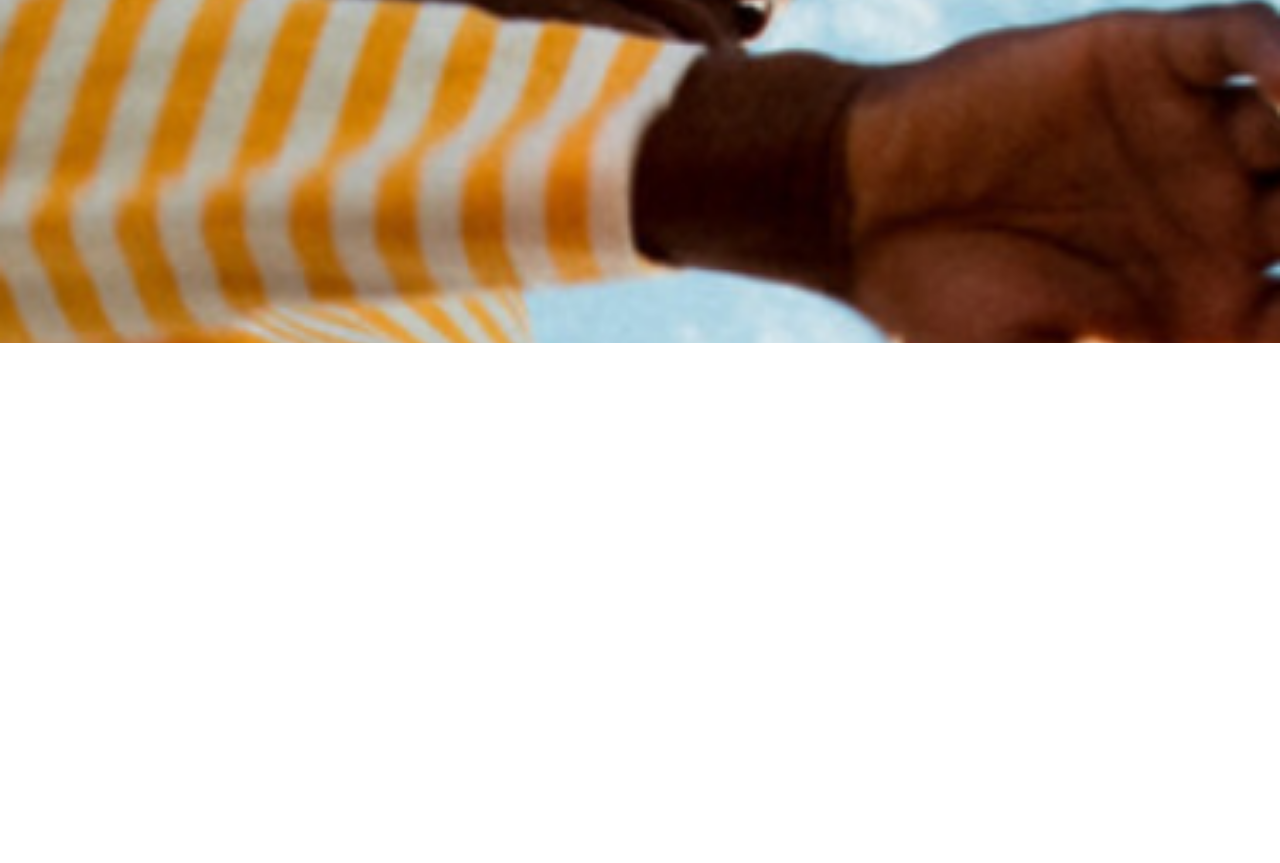
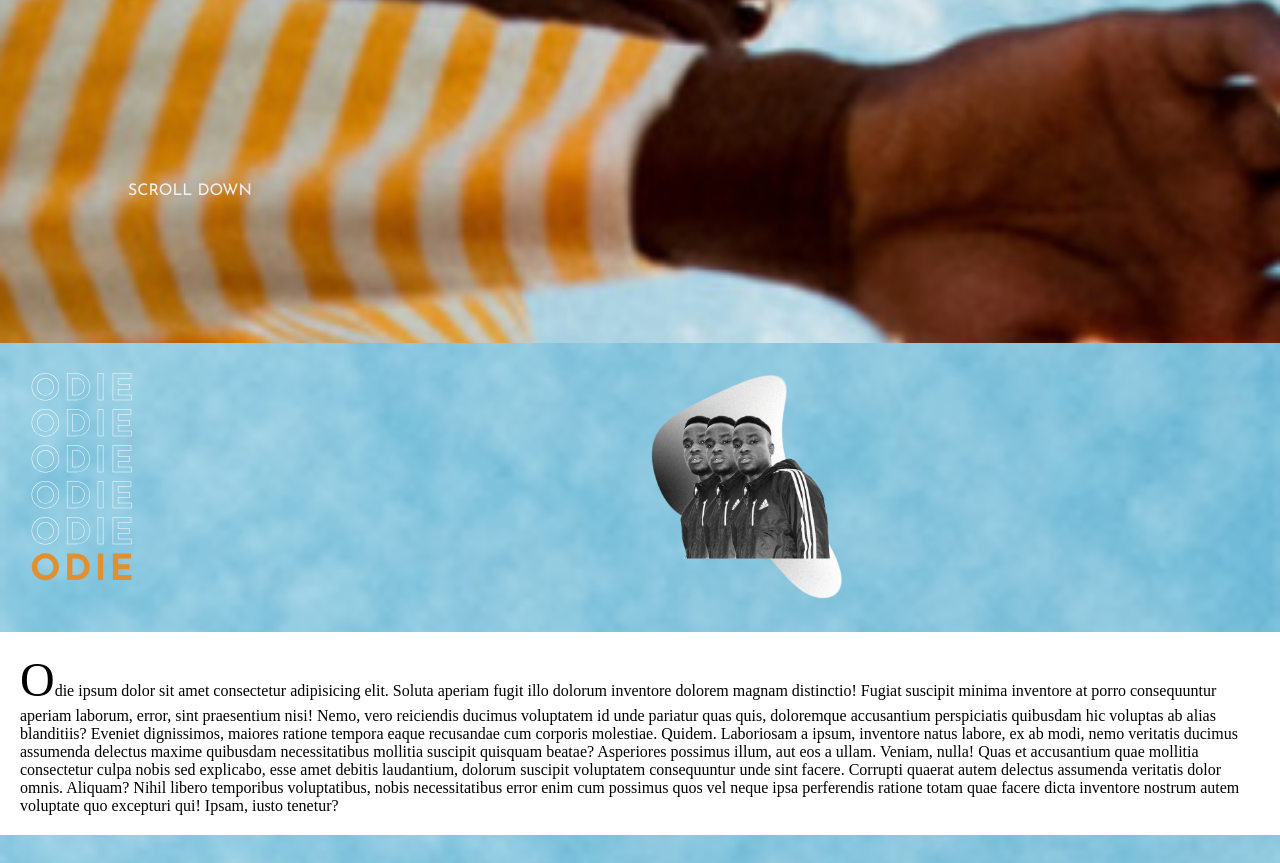
Before and after one commit to natearriola/odie, a plain HTML site: page index.html in a window 1280 px wide. Shown: the part 457-1320 px from the top of the page. Before the commit the page ends 800 px from the top, so only its background shows below. Drawn offline with Linux system fonts and the light colour scheme.

Commit message:
Added About section (template)

```diff
--- a/index.html
+++ b/index.html
@@ -18,13 +18,37 @@
           <span></span>
           <ul class="menu">
             <a href="#"> <li>Home</li></a>
-            <a href="#"> <li>Meet Odie</li></a>
-            <a href="#"> <li>Music to my ears</li></a>
-            <a href="#"> <li>My go to</li></a>
+            <a href="#"> <li>About</li></a>
+            <a href="#"> <li>songs</li></a>
+            <a href="#"> <li>Thoughts</li></a>
             <a href="#"> <li>Reflection</li></a>
           </ul>
         </div>
       </nav>
+      <h3>Scroll down</h3>
     </header>
+    <main>
+      <div class="MO-heading" id="About">
+
+       <ul class="About-heading">
+         <li> Odie</li>
+         <li> Odie</li>
+         <li> Odie</li>
+         <li> Odie</li>
+         <li> Odie</li>
+         <li class="orange"> Odie</li>
+       </ul>
+       <img src="images/MO.png" alt="MEET ODIE">
+      </div>
+
+
+<p><span>O</span>die ipsum dolor sit amet consectetur adipisicing elit. Soluta aperiam fugit illo dolorum inventore dolorem magnam distinctio! Fugiat suscipit minima inventore at porro consequuntur aperiam laborum, error, sint praesentium nisi!
+Nemo, vero reiciendis ducimus voluptatem id unde pariatur quas quis, doloremque accusantium perspiciatis quibusdam hic voluptas ab alias blanditiis? Eveniet dignissimos, maiores ratione tempora eaque recusandae cum corporis molestiae. Quidem.
+Laboriosam a ipsum, inventore natus labore, ex ab modi, nemo veritatis ducimus assumenda delectus maxime quibusdam necessitatibus mollitia suscipit quisquam beatae? Asperiores possimus illum, aut eos a ullam. Veniam, nulla!
+Quas et accusantium quae mollitia consectetur culpa nobis sed explicabo, esse amet debitis laudantium, dolorum suscipit voluptatem consequuntur unde sint facere. Corrupti quaerat autem delectus assumenda veritatis dolor omnis. Aliquam?
+Nihil libero temporibus voluptatibus, nobis necessitatibus error enim cum possimus quos vel neque ipsa perferendis ratione totam quae facere dicta inventore nostrum autem voluptate quo excepturi qui! Ipsam, iusto tenetur?</p>
+
+
+    </main>
   </body>
 </html>
--- a/odie.css
+++ b/odie.css
@@ -12,7 +12,6 @@ header {
   background-image: url("images/Odie.png");
   background-size: cover;
   background-repeat: no-repeat;
-  background-attachment: fixed;
   overflow-x: hidden;
 }
 
@@ -25,9 +24,20 @@ h6 {
   left: 40px;
   top: 22px;
   text-transform: uppercase;
-  color: #e0902f;
+  color:#C05E00;
   font-size: 16px;
   font-family: "Josefin Sans";
+}
+
+h3{
+  font-family: "Josefin Sans";
+  font-size: 16px;
+  color: #F1F3F5;
+  text-transform: uppercase;
+  font-weight: 400;
+  position: relative;
+  top: 40rem;
+  left: 8rem;
 }
 a {
   text-decoration: none;
@@ -44,7 +54,7 @@ a:hover {
   display: block;
   position: relative;
   top: 50px;
-  left: 300px;
+  left: 270px;
   z-index: 1;
 }
 
@@ -58,7 +68,7 @@ a:hover {
   cursor: pointer;
   z-index: 2;
   opacity: 0;
-  border: 2px solid black;
+
 }
 
 .menu-toggle span {
@@ -67,7 +77,7 @@ a:hover {
   height: 4px;
   margin-bottom: 5px;
   position: relative;
-  background: #ffff;
+  background:  #F1F3F5;
   border-radius: 3px;
   z-index: 1;
   transform-origin: 4px 0px;
@@ -118,3 +128,69 @@ a:hover {
 .menu-toggle input:checked ~ ul {
   transform: none;
 }
+
+
+/*************************************************
+MEET ODIE SECTION
+*
+*************************************************/
+
+main{
+
+  width: 100%;
+  background-image: url('images/Background.png');
+  background-size: cover;
+  background-repeat: no-repeat;
+  background-position: center;
+  height: 100vh;
+  padding: 0;
+  margin: 0;
+
+}
+
+
+.MO-heading{
+  max-width: 100%;
+  display: grid;
+  grid-template-columns: 1fr 1fr;
+  grid-gap: 20px;
+  padding: 30px;
+}
+
+ul{
+ list-style: none;
+ padding: 0;
+ margin: 0;
+}
+
+.About-heading li{
+  font-family: "Josefin Sans";
+  font-size: 36px;
+  font-weight: 700;
+  text-transform: uppercase;
+  color: transparent;
+  -webkit-text-stroke: #ffff .5px;
+  letter-spacing: 3px;
+}
+
+.About-heading li:last-child{
+  color: #e0902f;
+  -webkit-text-stroke:0;
+}
+
+
+main > p{
+  background-color: white;
+  padding : 20px;
+
+}
+
+p > span{
+  font-size:48px;
+}
+
+.MO-heading > img{
+ display: flex;
+ justify-content: center;
+
+}
```
Also changed, not shown: images/MO.png (added), images/MO@2x.png (added).
